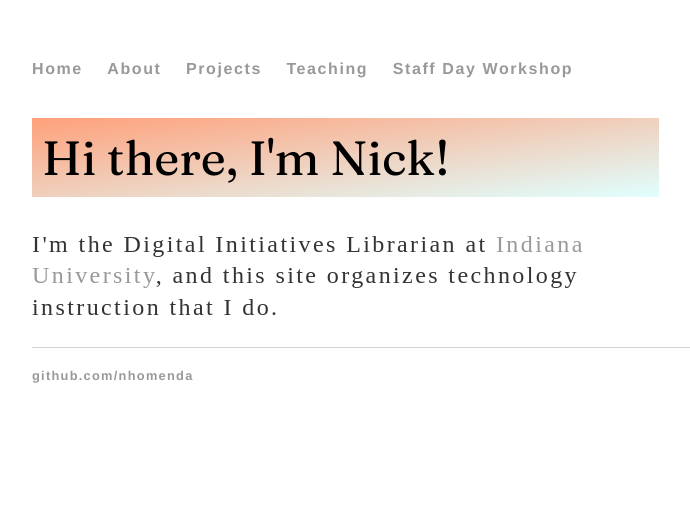
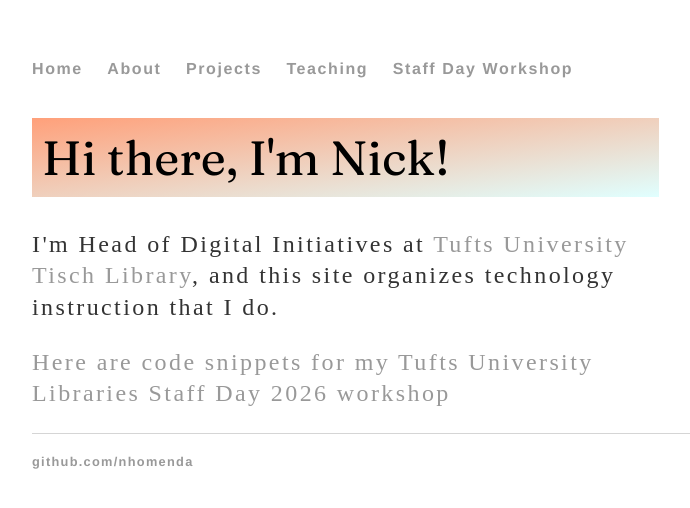
Before and after one commit to nhomenda/nhomenda.github.io, a Jekyll site: the page built from index.html, in a window 1280 px wide. Shown: the top 508 px of the page, without its empty margins (160-850 px from the left). Built offline with Jekyll 4.4.1, drawn with Linux system fonts in a browser that asks for light colours.

Commit message:
Update index.html

```diff
--- a/index.html
+++ b/index.html
@@ -4,5 +4,6 @@ title: Nick's Github-hosted website
 ---
 <div class="blurb">
 	<h1>Hi there, I'm Nick!</h1>
-	<p>I'm the Digital Initiatives Librarian at <a href="https://libraries.indiana.edu">Indiana University</a>, and this site organizes technology instruction that I do.</p>
+	<p>I'm Head of Digital Initiatives at <a href="https://tischlibrary.tufts.edu/">Tufts University Tisch Library</a>, and this site organizes technology instruction that I do.</p>
+	<p><a href="/staff-day.html">Here are code snippets for my Tufts University Libraries Staff Day 2026 workshop</a></p>
 </div><!-- /.blurb -->
```
